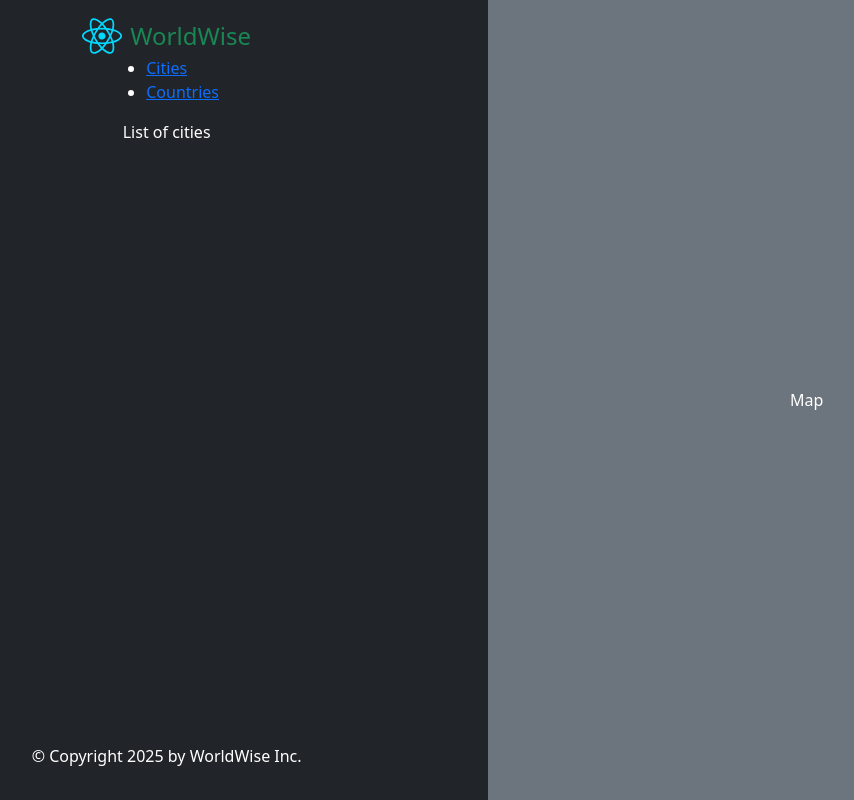
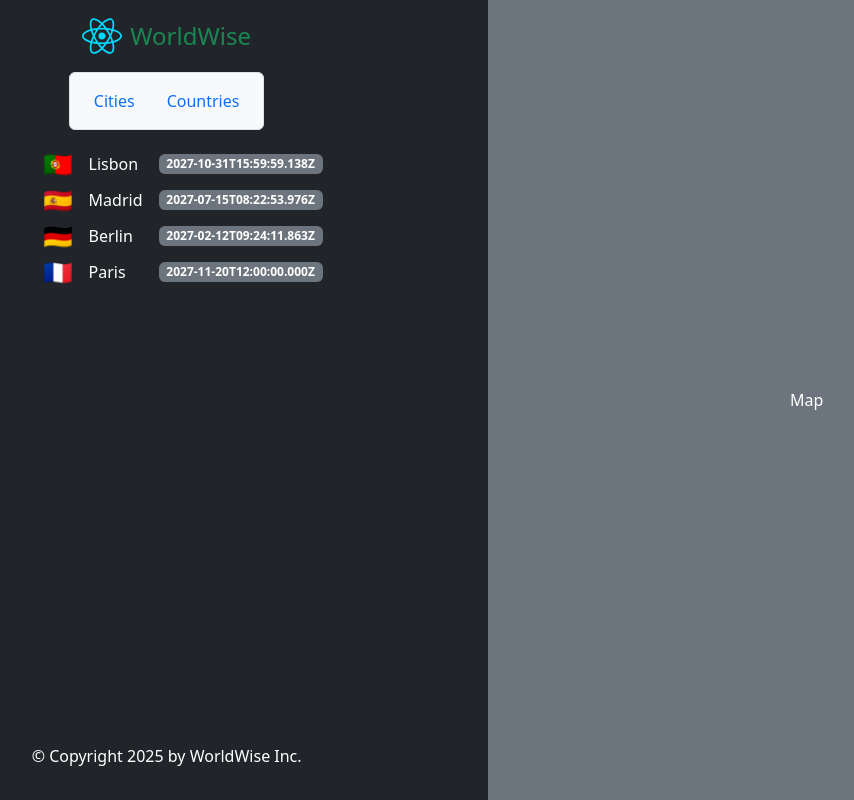
Before and after one commit to myatkay213272/react-single-page-application, a React (Vite) app: page /app in a window 1280 px wide. Shown: the whole page, without its empty margins (155-1009 px from the left). Built offline with nearby package versions, Linux system fonts and the light colour scheme; data requests are answered from the project's data file.

Commit message:
Implementing the Cities List

```diff
--- /dev/null
+++ b/data/cities.json
@@ -0,0 +1,52 @@
+{
+  "cities": [
+    {
+      "cityName": "Lisbon",
+      "country": "Portugal",
+      "emoji": "🇵🇹",
+      "date": "2027-10-31T15:59:59.138Z",
+      "notes": "My favorite city so far!",
+      "position": {
+        "lat": 38.727881642342164,
+        "lng": -9.140900099970554
+      },
+      "id": 73930385
+    },
+    {
+      "cityName": "Madrid",
+      "country": "Spain",
+      "emoji": "🇪🇸",
+      "date": "2027-07-15T08:22:53.976Z",
+      "notes": "",
+      "position": {
+        "lat": 40.46635910755316,
+        "lng": -3.7137378096250004
+      },
+      "id": 17806751
+    },
+    {
+      "cityName": "Berlin",
+      "country": "Germany",
+      "emoji": "🇩🇪",
+      "date": "2027-02-12T09:24:11.863Z",
+      "notes": "Amazing 😍.",
+      "position": {
+        "lat": 52.53586782505711,
+        "lng": 13.376933665713324
+      },
+      "id": 98443197
+    },
+    {
+      "cityName": "Paris",
+      "country": "France",
+      "emoji": "🇫🇷",
+      "date": "2027-11-20T12:00:00.000Z",
+      "notes": "Romantic!",
+      "position": {
+        "lat": 48.8566,
+        "lng": 2.3522
+      },
+      "id": 55555555
+    }
+  ]
+}
--- a/package.json
+++ b/package.json
@@ -7,11 +7,13 @@
     "dev": "vite",
     "build": "vite build",
     "lint": "eslint . --ext js,jsx --report-unused-disable-directives --max-warnings 0",
-    "preview": "vite preview"
+    "preview": "vite preview",
+    "server":"json-server --watch data/cities.json --port 8000"
   },
   "dependencies": {
     "bootstrap": "^5.3.6",
     "eslint-config-react-app": "^7.0.1",
+    "json-server": "^1.0.0-beta.3",
     "react": "^18.2.0",
     "react-dom": "^18.2.0",
     "react-router-dom": "^7.6.2"
--- a/src/App.jsx
+++ b/src/App.jsx
@@ -3,10 +3,35 @@ import Pricing from './Pages/Pricing';
 import Product from './Pages/Product';
 import AppLayout from './Pages/AppLayout'
 import PageNotFound from './Pages/PageNotFound';
-import { BrowserRouter as Router, Routes, Route } from 'react-router-dom';
+import { BrowserRouter as Router, Routes, Route} from 'react-router-dom';
 import Login from './Pages/Login';
+import CityList from './components/CityList';
+import { useEffect, useState } from 'react';
+
+const BASE_URL = 'http://localhost:8000'
 
 const App = () => {
+
+  const [cities,setCities] = useState([])
+  const [isLoading,setIsLoading] = useState(false)
+
+  useEffect(()=>{
+    const fetchCities =async ()=>{
+      try{
+        setIsLoading(true)
+        const res = await fetch(`${BASE_URL}/cities`)
+        const data = await res.json()
+        setCities(data)
+        console.log(data)
+      }catch(err){
+        alert('There was an error loading data....')
+      } finally{
+        setIsLoading(false)
+      }
+    }
+    fetchCities()
+  },[])
+
   return (
     <Router>
       <Routes>
@@ -15,8 +40,16 @@ const App = () => {
         <Route path='pricing' element={<Pricing />} />
         <Route path='/login' element={<Login/>}/>
         <Route path='app' element={<AppLayout/>}>
-          <Route index element={<p>List of cities</p>}/>
-          <Route path='cities' element={<p>List of cities</p>}/>
+          <Route index
+            element={<CityList
+                      cities={cities}
+                      isLoading={isLoading}/>}/>
+          <Route
+            path='cities'
+            element={<CityList
+                        cities={cities}
+                        isLoading={isLoading}
+                      />}/>
           <Route path='countries' element={<p>Countries</p>}/>
           <Route path='form' element={<p>Form</p>}/>
         </Route>
--- a/src/components/AppNav.jsx
+++ b/src/components/AppNav.jsx
@@ -1,18 +1,22 @@
-import { NavLink } from "react-router-dom"
+import { NavLink } from "react-router-dom";
 
 const AppNav = () => {
   return (
-    <nav>
-      <ul>
-        <li>
-          <NavLink to='cities'>Cities</NavLink>
+    <nav className="bg-light my-3 p-2 border rounded">
+      <ul className="nav rounded">
+        <li className="nav-item">
+          <NavLink className="nav-link" to="cities">
+            Cities
+          </NavLink>
         </li>
-        <li>
-          <NavLink to='countries'>Countries</NavLink>
+        <li className="nav-item">
+          <NavLink className="nav-link" to="countries">
+            Countries
+          </NavLink>
         </li>
       </ul>
     </nav>
-  )
-}
+  );
+};
 
-export default AppNav
+export default AppNav;
--- /dev/null
+++ b/src/components/CityItem.jsx
@@ -0,0 +1,23 @@
+import PropTypes from 'prop-types';
+
+const CityItem = ({ city }) => {
+  const { cityName, emoji, date } = city;
+
+  return (
+    <li className="list-group-item d-flex align-items-center gap-3">
+      <span style={{ fontSize: '1.5rem' }}>{emoji}</span>
+      <span className="flex-grow-1">{cityName}</span>
+      <span className="badge bg-secondary">{date}</span>
+    </li>
+  );
+};
+
+CityItem.propTypes = {
+  city: PropTypes.shape({
+    cityName: PropTypes.string.isRequired,
+    emoji: PropTypes.string.isRequired,
+    date: PropTypes.string.isRequired,
+  }).isRequired,
+};
+
+export default CityItem;
--- /dev/null
+++ b/src/components/CityList.jsx
@@ -0,0 +1,22 @@
+import PropTypes from 'prop-types';
+import Spinner from "./Spinner";
+import CityItem from "./CityItem";
+
+const CityList = ({ cities, isLoading }) => {
+  if (isLoading) return <Spinner />;
+
+  return (
+    <ul>
+      {cities.map((city) => (
+        <CityItem city={city} key={city.id} />
+      ))}
+    </ul>
+  );
+};
+
+CityList.propTypes = {
+  cities: PropTypes.array.isRequired,
+  isLoading: PropTypes.bool.isRequired,
+};
+
+export default CityList;
--- /dev/null
+++ b/src/components/Spinner.jsx
@@ -0,0 +1,11 @@
+const Spinner = () => {
+  return (
+    <div className="d-flex justify-content-center align-items-center" style={{ minHeight: "100px" }}>
+      <div className="spinner-border text-primary" role="status">
+        <span className="visually-hidden">Loading...</span>
+      </div>
+    </div>
+  );
+};
+
+export default Spinner;
```
Also changed, not shown: .eslintrc.json (deleted), 1 other file (tests, documents, lock files or other folders).
